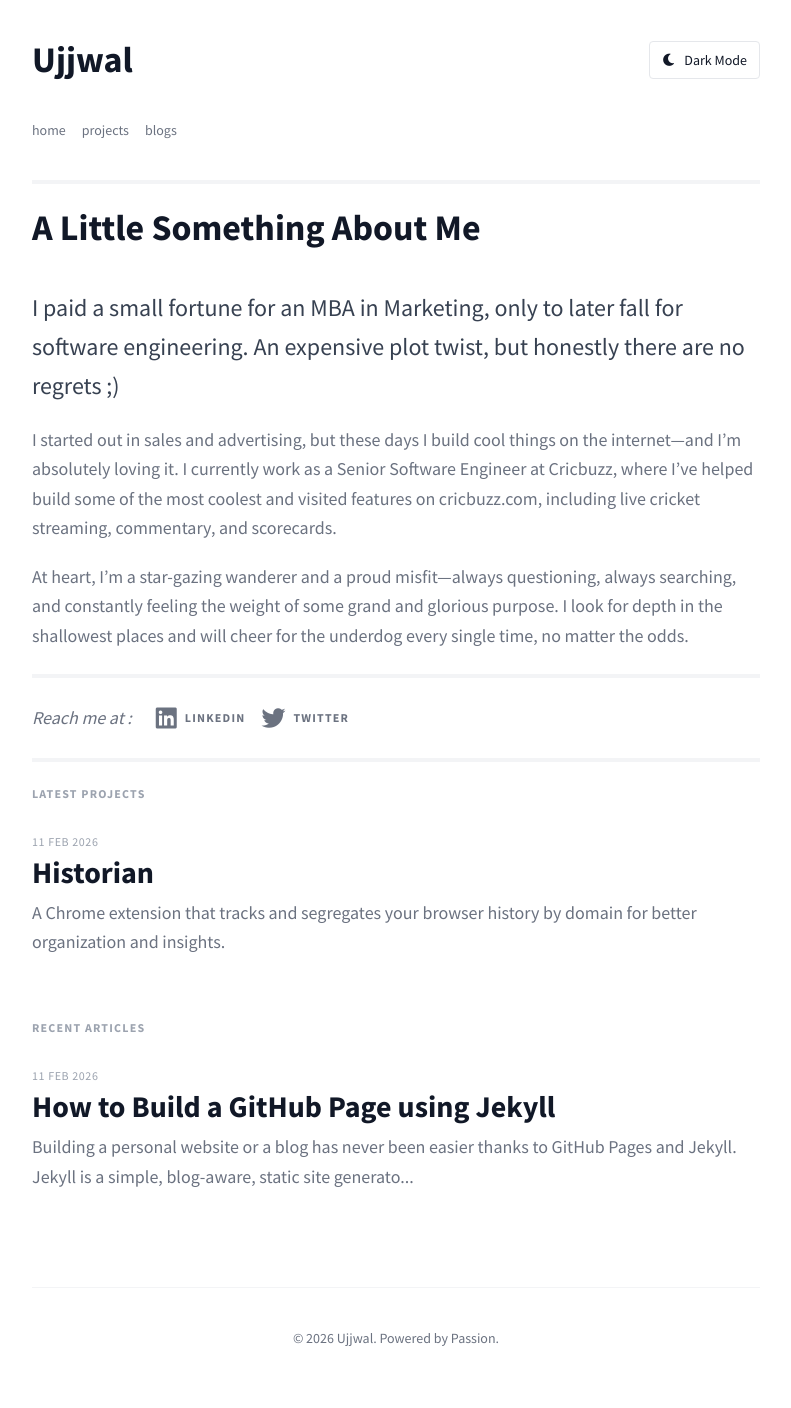
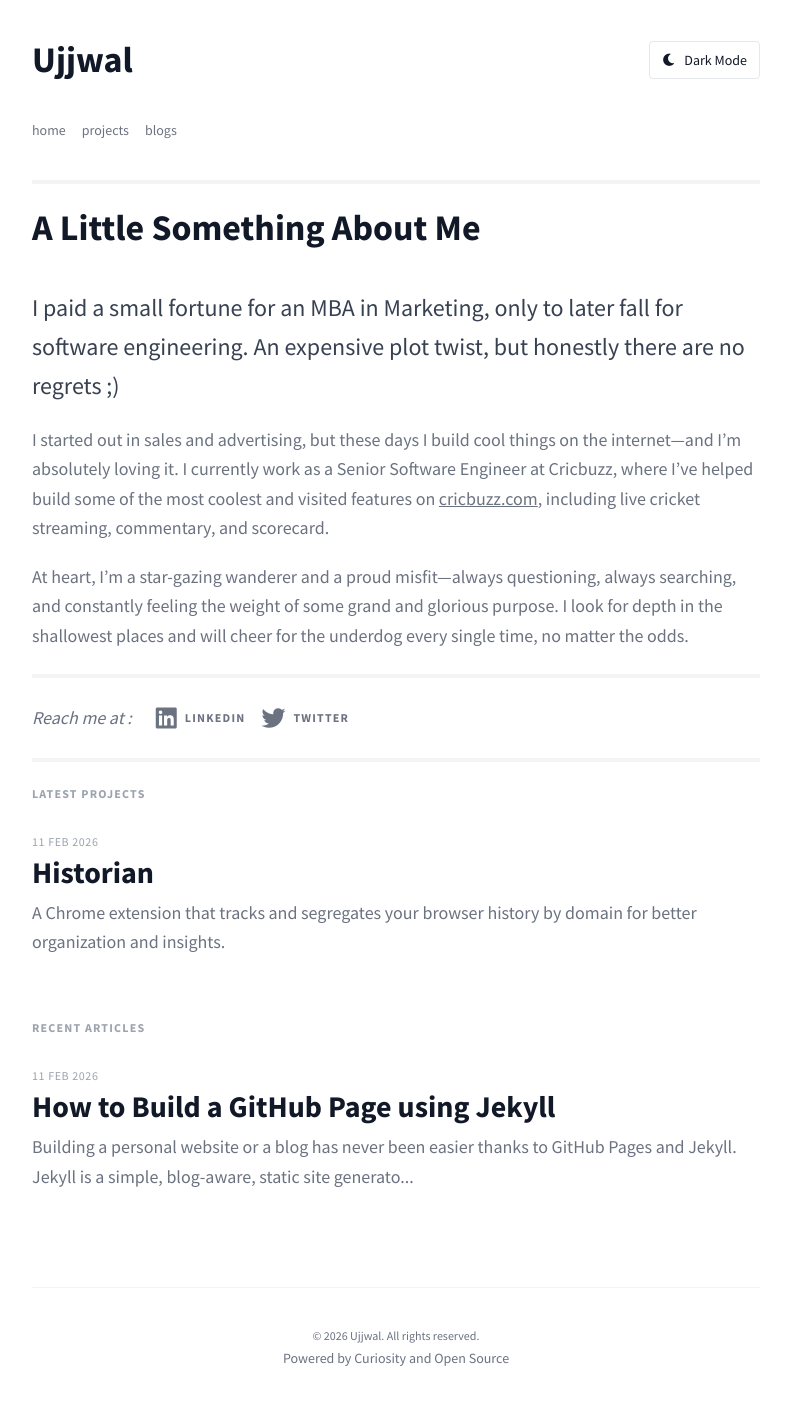
Before and after one commit to itsuvs/itsuvs.github.io, a Jekyll site: the page built from index.html, in a window 1280 px wide. Shown: the whole page, without its empty margins (244-1035 px from the left). Built offline with Jekyll 4.4.1, drawn with Linux system fonts in a browser that asks for light colours; nearby versions of some CDN libraries; some web fonts are replaced.

Commit message:
Minor ui changes

```diff
--- a/_layouts/default.html
+++ b/_layouts/default.html
@@ -85,7 +85,8 @@
         </main>
 
         <footer class="mt-24 pt-10 border-t border-gray-100 dark:border-gray-800 text-center text-gray-500 text-sm">
-            <p>&copy; 2026 Ujjwal. Powered by Passion.</p>
+            <p class="text-xs mb-1">&copy; 2026 Ujjwal. All rights reserved.</p>
+            <p>Powered by Curiosity and Open Source</p>
         </footer>
     </div>
 
--- a/index.html
+++ b/index.html
@@ -17,9 +17,11 @@ title: Home
                     I started out in sales and advertising, but these days I build cool things on the internet—and I’m
                     absolutely
                     loving it. I currently work as a Senior Software Engineer at Cricbuzz, where I’ve helped build some
-                    of the most coolest and visited features on cricbuzz.com, including live cricket streaming,
+                    of the most coolest and visited features on <a href="https://cricbuzz.com" target="_blank"
+                        class="hover:text-accent dark:hover:text-accent-dark transition-colors underline">cricbuzz.com</a>,
+                    including live cricket streaming,
                     commentary, and
-                    scorecards.
+                    scorecard.
                 </p>
                 <p class="text-lg text-gray-500 dark:text-gray-400 leading-relaxed">
                     At heart, I’m a star-gazing wanderer and a proud misfit—always questioning, always searching, and
```
